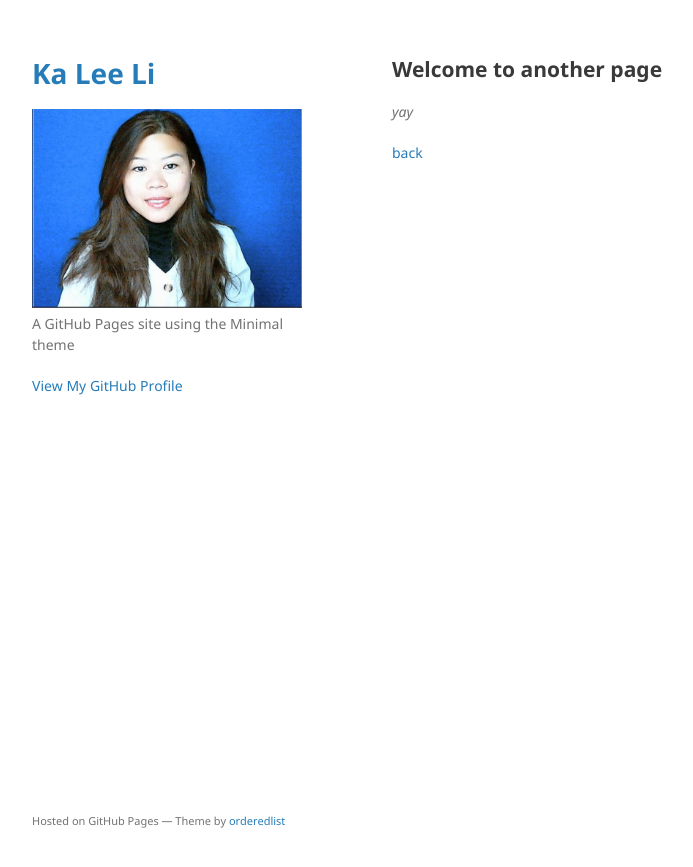
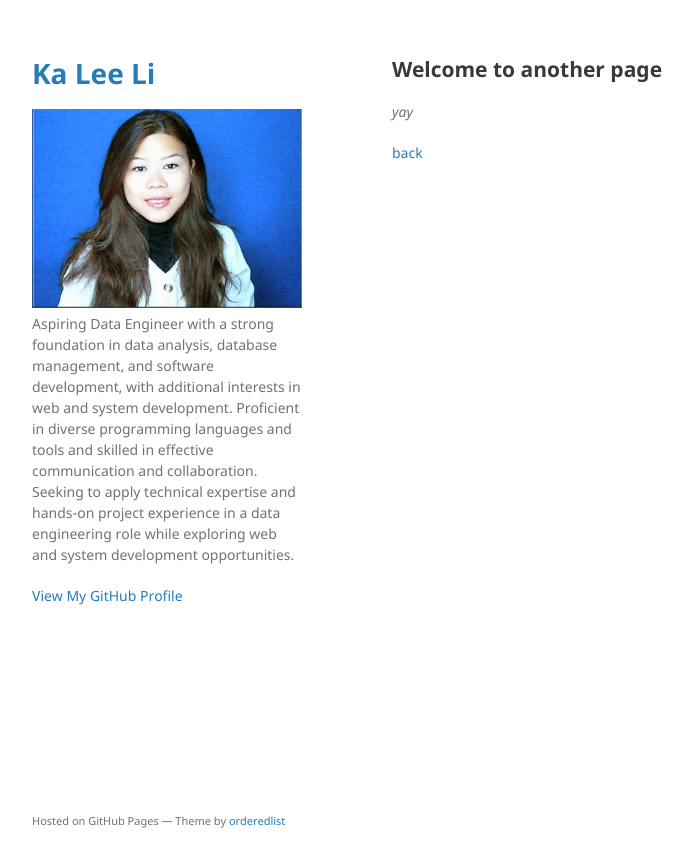
Before and after one commit to Kalee914/kalee914.github.io, a Jekyll site: the page built from another-page.md, in a window 1280 px wide. Shown: the top 867 px of the page, without its empty margins (178-871 px from the left). Built offline with Jekyll 4.4.1, drawn with Linux system fonts in a browser that asks for light colours; our own code applies the rules of GitHub Pages for plain Markdown files.

Commit message:
edit description

```diff
--- a/_config.yml
+++ b/_config.yml
@@ -1,6 +1,9 @@
 title: "Ka Lee Li"
 logo: /assets/img/Kalee.png
-description: "A GitHub Pages site using the Minimal theme"
+description: "Aspiring Data Engineer with a strong foundation in data analysis,
+database management, and software development, with additional interests in web and system development.
+Proficient in diverse programming languages and tools and skilled in effective communication and collaboration.
+Seeking to apply technical expertise and hands-on project experience in a data engineering role while exploring web and system development opportunities."
 baseurl: "" # Leave blank
 url: "https://kalee914.github.io"
 theme: jekyll-theme-minimal
```
